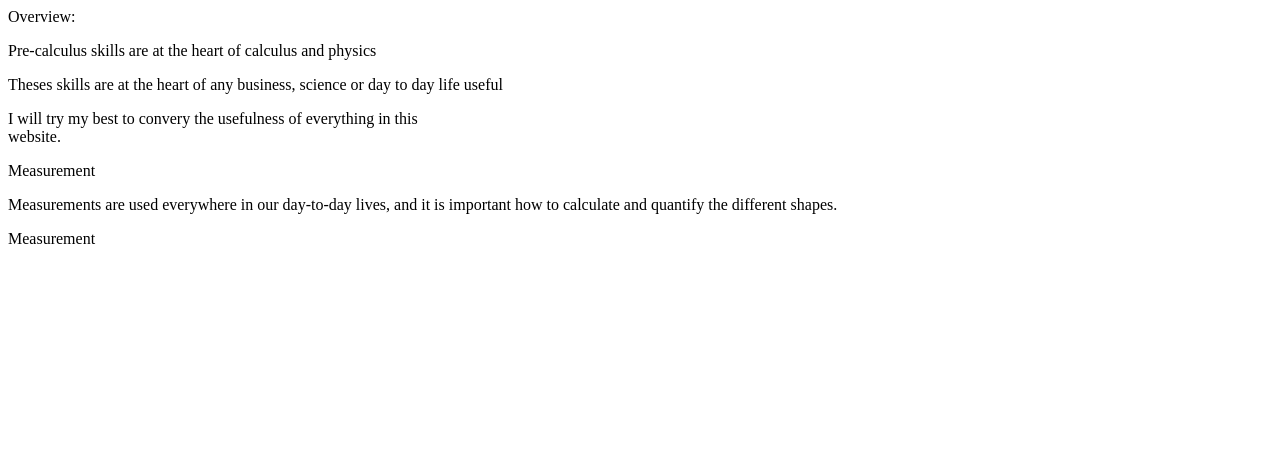
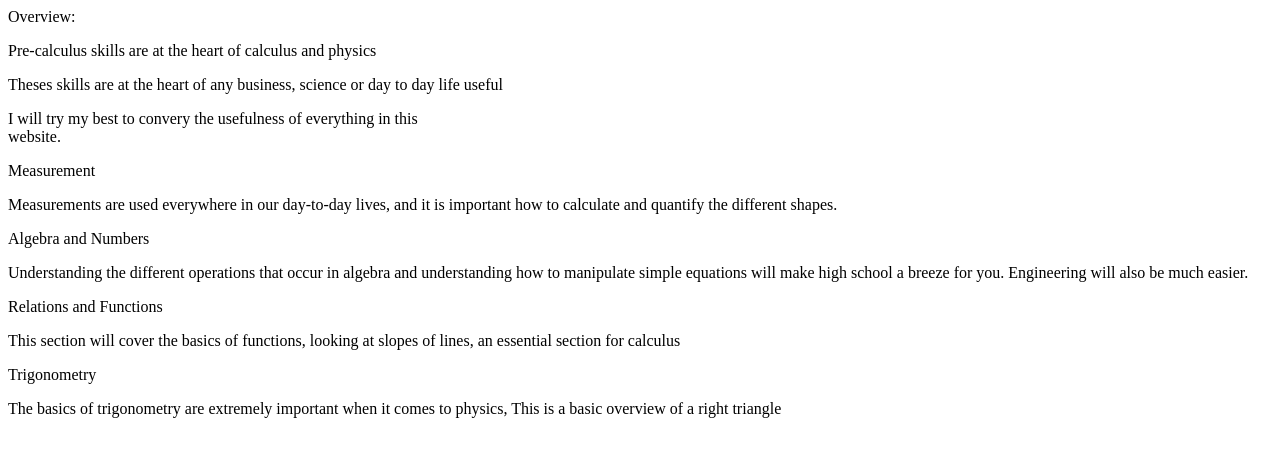
Before and after one commit to Shane-Stark/Starkwebsite, a plain HTML site: page Pre-Calculus.html in a window 1280 px wide. Drawn offline with nearby package versions, Linux system fonts and the light colour scheme.

Commit message:
Update Pre-Calculus.html

```diff
--- a/Pre-Calculus.html
+++ b/Pre-Calculus.html
@@ -20,16 +20,31 @@
 <subheader>
     Measurement
 </subheader>
-
 <p> Measurements are used everywhere in our day-to-day lives, and it is important how to calculate and quantify the different shapes.
-
 </p>
 <subheader>
-    Measurement
+    Algebra and Numbers
 </subheader>
-
+<p>
+    Understanding the different operations that occur in algebra and understanding how to manipulate simple equations
+    will make high school a breeze for you. Engineering will also be much easier.
 </p>
+<header>
+    Relations and Functions
+</header>
 </p>
+This section will cover the basics of functions, looking at slopes of lines,
+an essential section for calculus
+</p>
+<header>
+    Trigonometry
+</header>
+<p>
+    The basics of trigonometry are extremely important when it comes to physics,
+    This is a basic overview of a right triangle
+</p>
+</body>
+</html>
 
 
 
```
